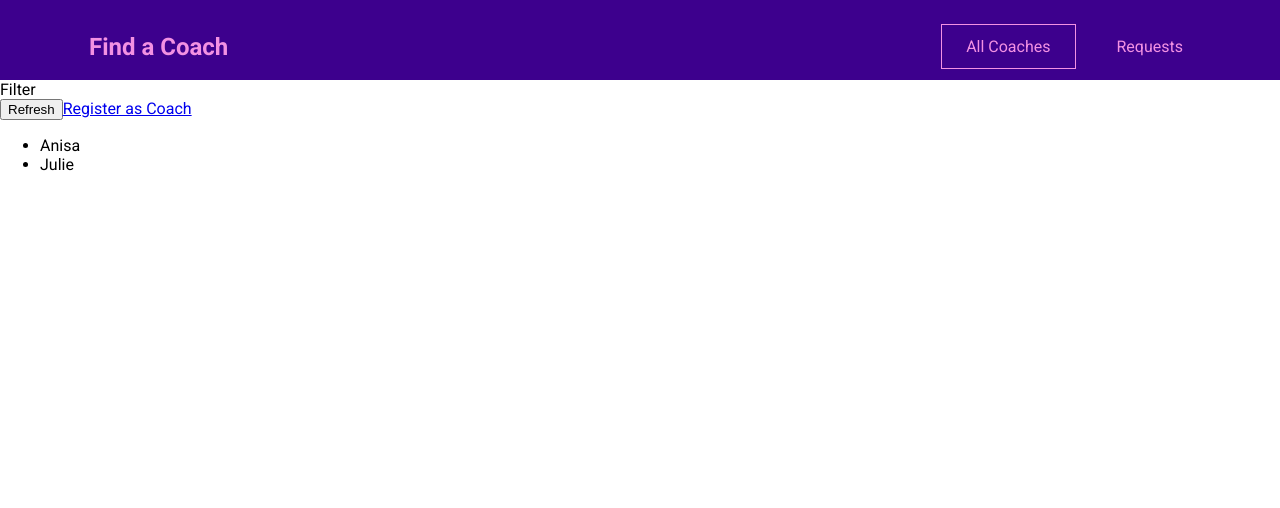
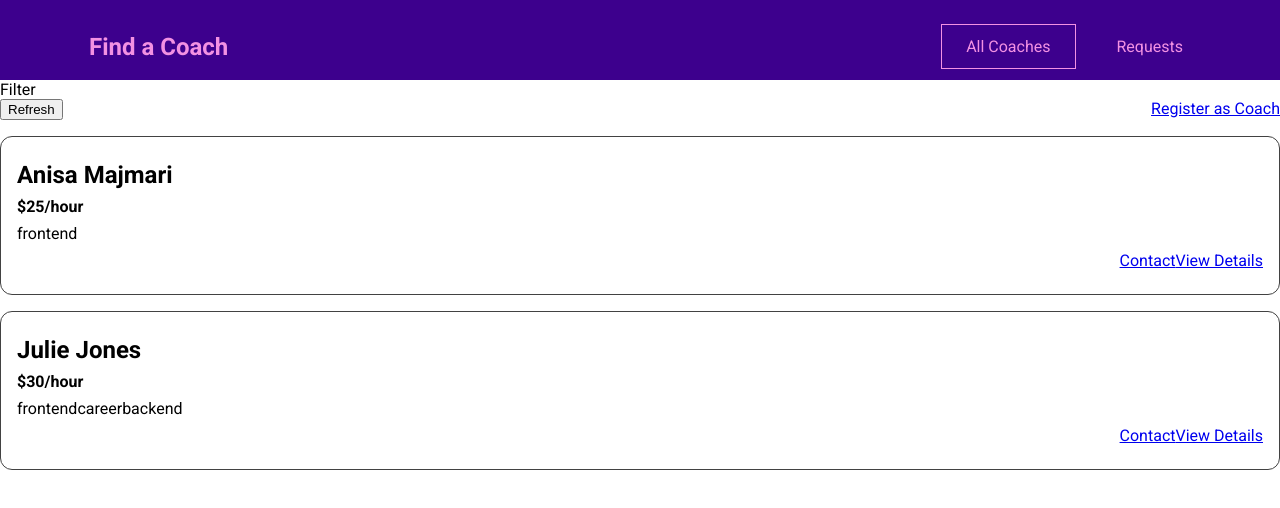
Before and after one commit to anisamajmari/FindCoach, a Vue app: page /coaches in a window 1280 px wide. Shown: the top 508 px of the page. Built offline with nearby package versions, Linux system fonts and the light colour scheme.

Commit message:
coaches list and list items

```diff
--- /dev/null
+++ b/src/components/coaches/CoachItem.vue
@@ -0,0 +1,60 @@
+<template>
+  <li>
+    <h3>{{ fullName }}</h3>
+    <h4>${{ rate }}/hour</h4>
+    <div>
+      <span v-for="area in areas" :key="area">{{ area }}</span>
+    </div>
+
+    <div class="actions">
+      <router-link :to="coachContactLink">Contact</router-link>
+      <router-link :to="coachDetailsLink">View Details</router-link>
+    </div>
+  </li>
+</template>
+
+<script>
+export default {
+  props: ['id', 'firstName', 'lastName', 'rate', 'areas'],
+  computed: {
+    fullName() {
+      return this.firstName + ' ' + this.lastName;
+    },
+
+    coachContactLink() {
+      return this.$route.path + '/' + this.id + '/contact';
+    },
+
+    coachDetailsLink() {
+      return this.$route.path + '/' + this.id;
+    },
+  },
+};
+</script>
+
+<style scoped>
+li {
+  margin: 1rem 0;
+  border: 1px solid #424242;
+  border-radius: 12px;
+  padding: 1rem;
+}
+
+h3 {
+  font-size: 1.5rem;
+}
+
+h3,
+h4 {
+  margin: 0.5rem 0;
+}
+
+div {
+  margin: 0.5rem 0;
+}
+
+.actions {
+  display: flex;
+  justify-content: flex-end;
+}
+</style>
--- a/src/pages/coaches/CoachesList.vue
+++ b/src/pages/coaches/CoachesList.vue
@@ -7,16 +7,25 @@
       <router-link to="/register">Register as Coach</router-link>
     </div>
     <ul v-if="hasCoaches">
-      <li v-for="coach in filteredCoaches" :key="coach.id">
-        {{ coach.firstName }}
-      </li>
+      <coach-item
+        v-for="coach in filteredCoaches"
+        :key="coach.id"
+        :id="coach.id"
+        :first-name="coach.firstName"
+        :last-name="coach.lastName"
+        :rate="coach.hourlyRate"
+        :areas="coach.areas"
+      ></coach-item>
     </ul>
     <h3 v-else>No coaches found.</h3>
   </section>
 </template>
 
 <script>
+import CoachItem from '../../components/coaches/CoachItem.vue';
+
 export default {
+  components: { CoachItem },
   computed: {
     filteredCoaches() {
       return this.$store.getters['coaches/coaches'];
@@ -27,3 +36,16 @@
   },
 };
 </script>
+
+<style scoped>
+ul {
+  list-style: none;
+  margin: 0;
+  padding: 0;
+}
+
+.controls {
+  display: flex;
+  justify-content: space-between;
+}
+</style>
```
